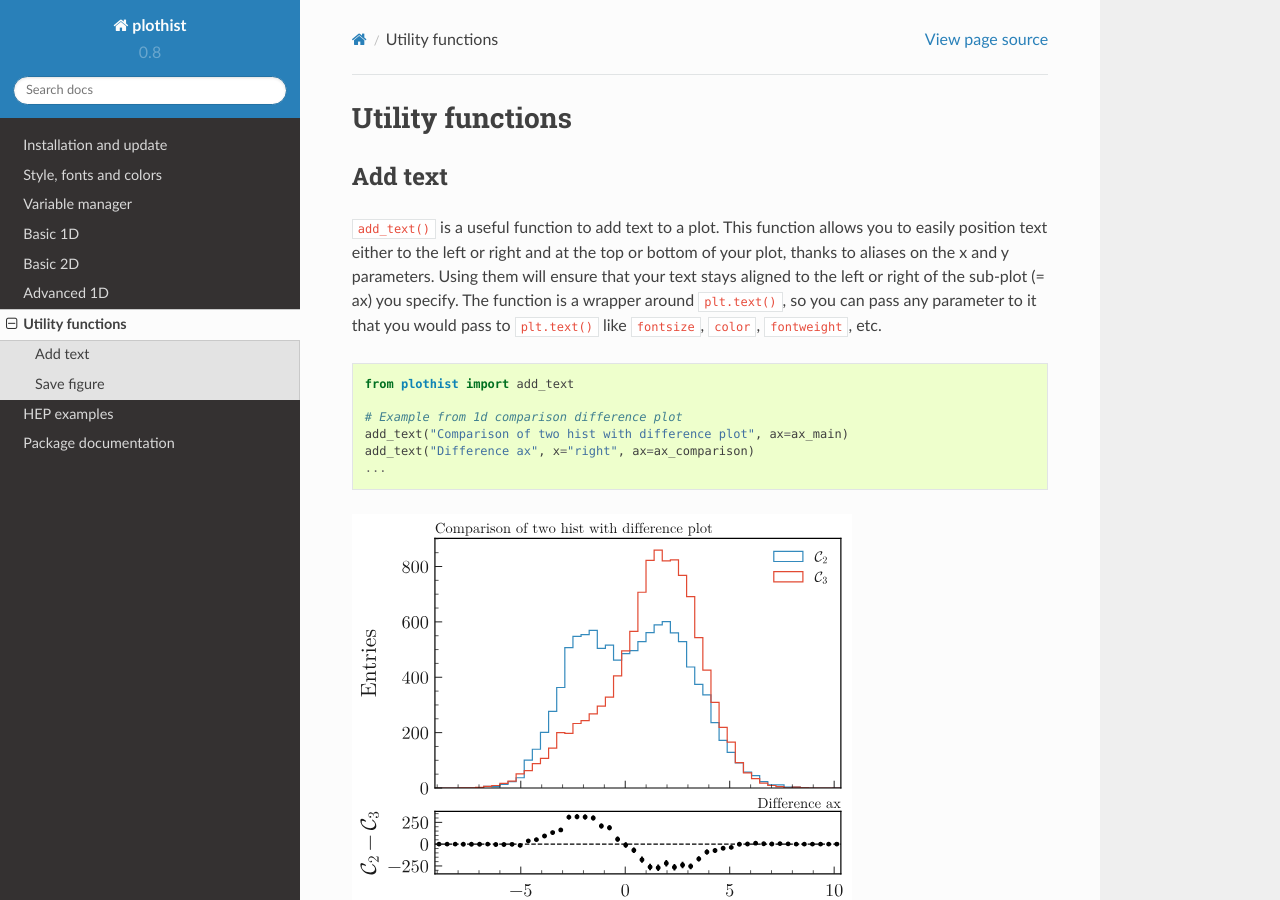
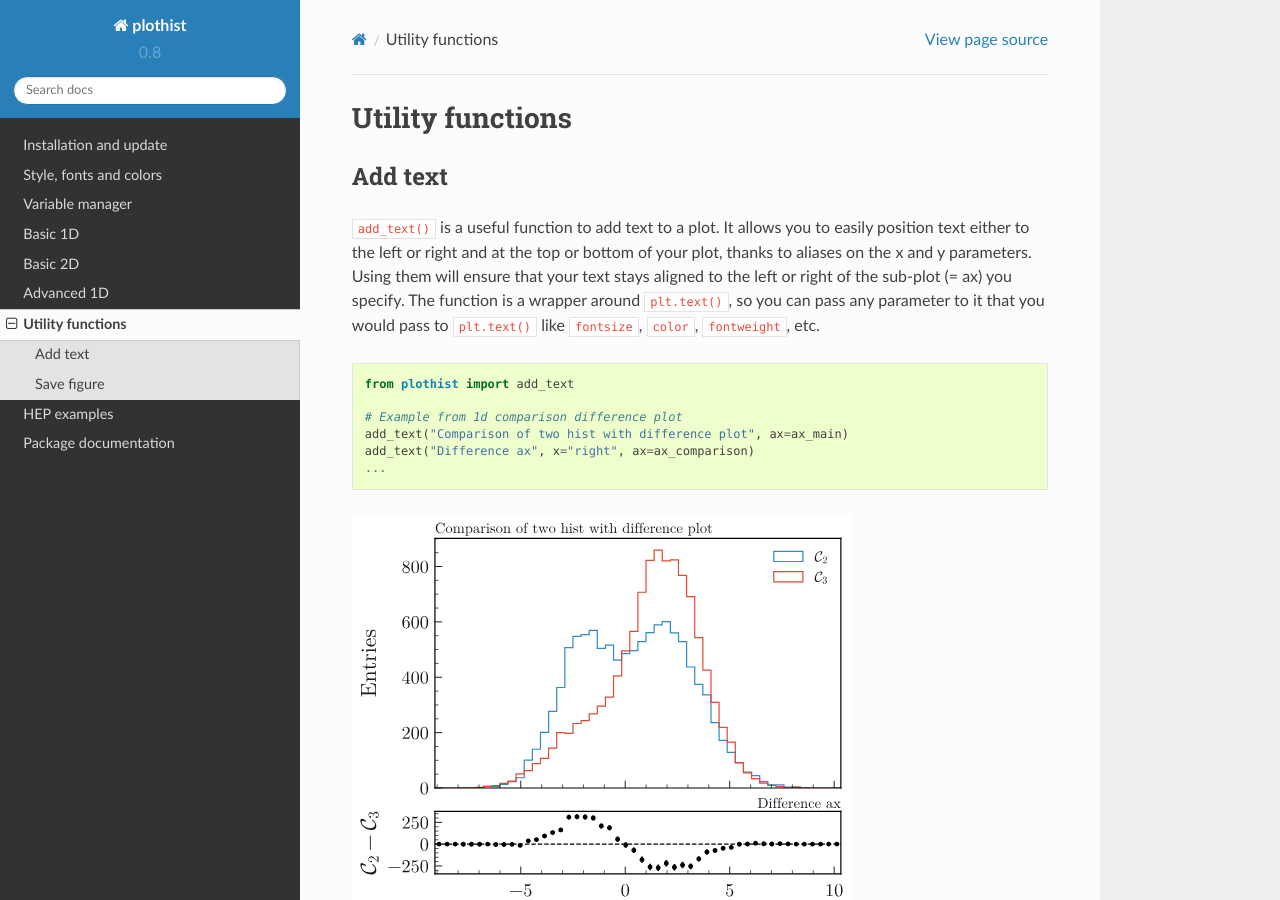
Before and after one commit to cyrraz/plothist, a Sphinx documentation site: the page built from docs/usage/utilities.rst, in a window 1280 px wide and 900 px high. Built offline with Sphinx 7.4.7 and the Read the Docs theme 2.0.0, drawn with Linux system fonts in a browser that asks for light colours.

Commit message:
better doc

```diff
--- a/docs/usage/utilities.rst
+++ b/docs/usage/utilities.rst
@@ -7,7 +7,7 @@ Utility functions
 Add text
 ========
 
-``add_text()`` is a useful function to add text to a plot. This function allows you to easily position text either to the left or right and at the top or bottom of your plot, thanks to aliases on the x and y parameters. Using them will ensure that your text stays aligned to the left or right of the sub-plot (= ax) you specify. The function is a wrapper around ``plt.text()``, so you can pass any parameter to it that you would pass to ``plt.text()`` like ``fontsize``, ``color``, ``fontweight``, etc.
+``add_text()`` is a useful function to add text to a plot. It allows you to easily position text either to the left or right and at the top or bottom of your plot, thanks to aliases on the x and y parameters. Using them will ensure that your text stays aligned to the left or right of the sub-plot (= ax) you specify. The function is a wrapper around ``plt.text()``, so you can pass any parameter to it that you would pass to ``plt.text()`` like ``fontsize``, ``color``, ``fontweight``, etc.
 
 .. code-block:: python
 
```
